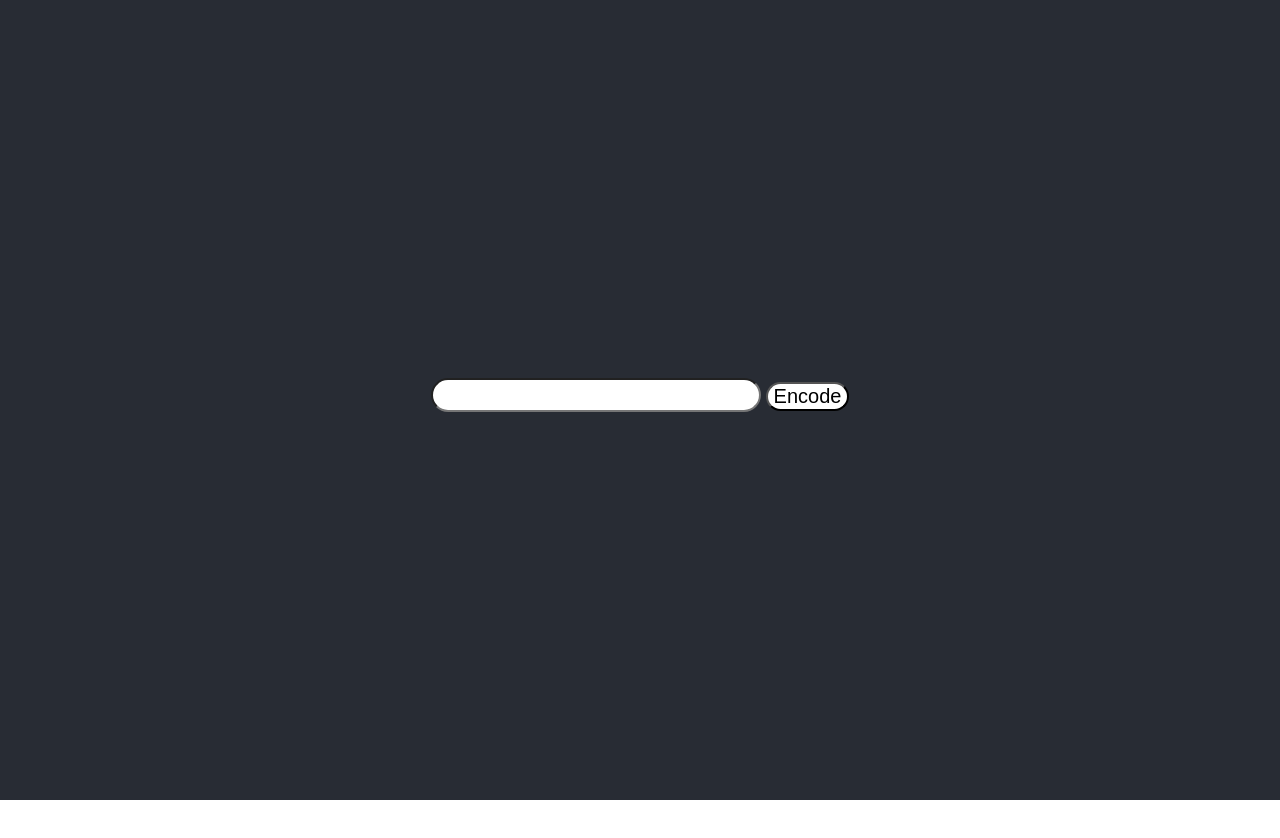
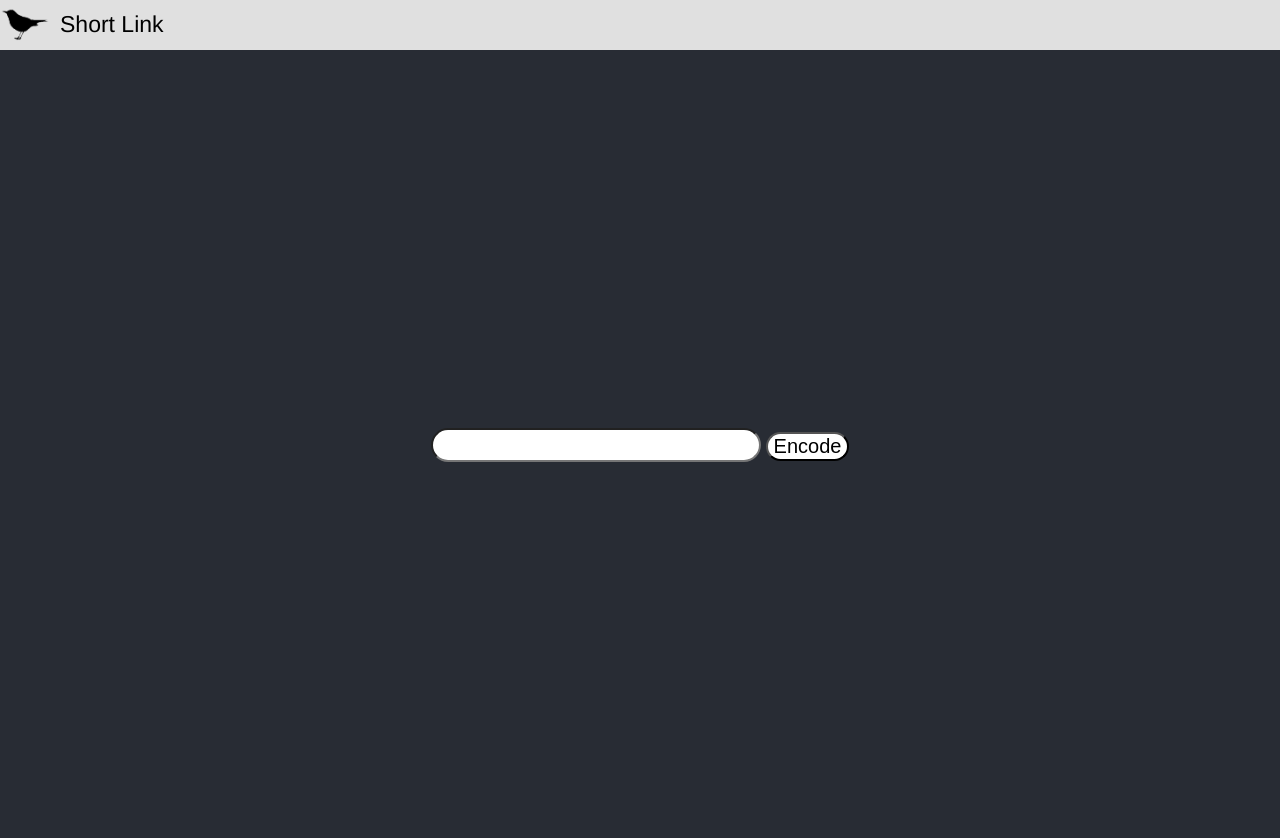
Before and after one commit to avadavat/url-shortener-ui, a React (Create React App) app: page / in a window 1280 px wide. Shown: the top 838 px of the page. Before the commit the page ends 800 px from the top, so only its background shows below. Built offline with nearby package versions, Linux system fonts and the light colour scheme.

Commit message:
Add header to main page

```diff
--- a/src/App.js
+++ b/src/App.js
@@ -1,6 +1,7 @@
 import React from "react";
 import "./App.css";
 import { InputArea } from "./view/InputArea";
+import { Header } from "./view/Header";
 
 /**
  * App is the root wrapper around the application.
@@ -8,6 +9,7 @@ import { InputArea } from "./view/InputArea";
 function App() {
   return (
     <div className="App">
+      <Header />
       <header className="App-header">
         <InputArea />
       </header>
--- /dev/null
+++ b/src/view/Header.tsx
@@ -0,0 +1,35 @@
+import React from "react";
+
+const headerStyle: React.CSSProperties = {
+  height: 50,
+  backgroundColor: "#e0e0e0",
+  color: "black",
+  textAlign: "left"
+};
+
+const imgStyle: React.CSSProperties = {
+  height: 50
+};
+
+const textStyle: React.CSSProperties = {
+  fontFamily: "Helvetica,Verdana,sans-serif",
+  fontSize: 23,
+  position: "absolute",
+  paddingTop: 11,
+  paddingLeft: 10
+};
+
+export const Header = React.memo(function Header() {
+  return (
+    <div style={headerStyle}>
+      <a href="/">
+        <img
+          alt="Blackbird"
+          src={window.location.origin + "/blackbird.png"}
+          style={imgStyle}
+        />
+      </a>
+      <span style={textStyle}>Short Link</span>
+    </div>
+  );
+});
```
Also changed, not shown: public/404.html (+5 -2 lines).
